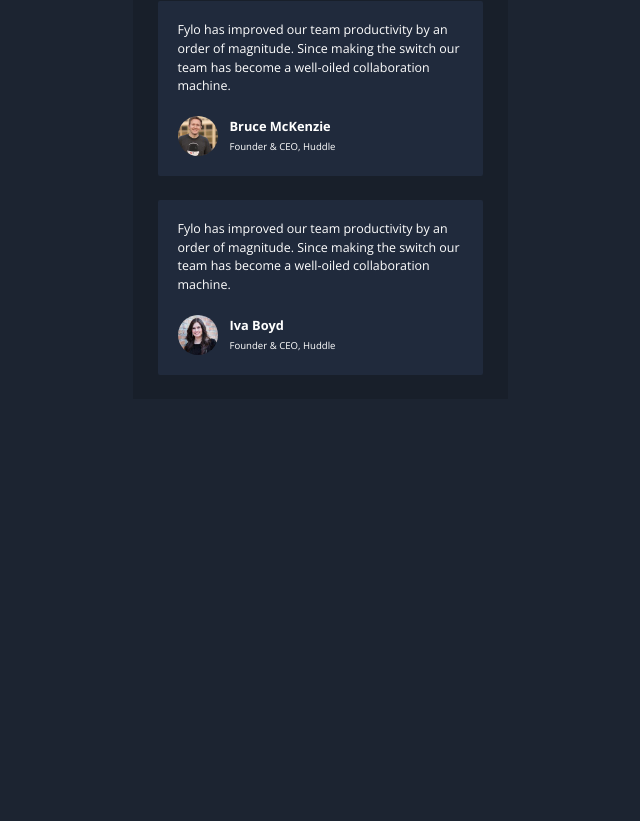
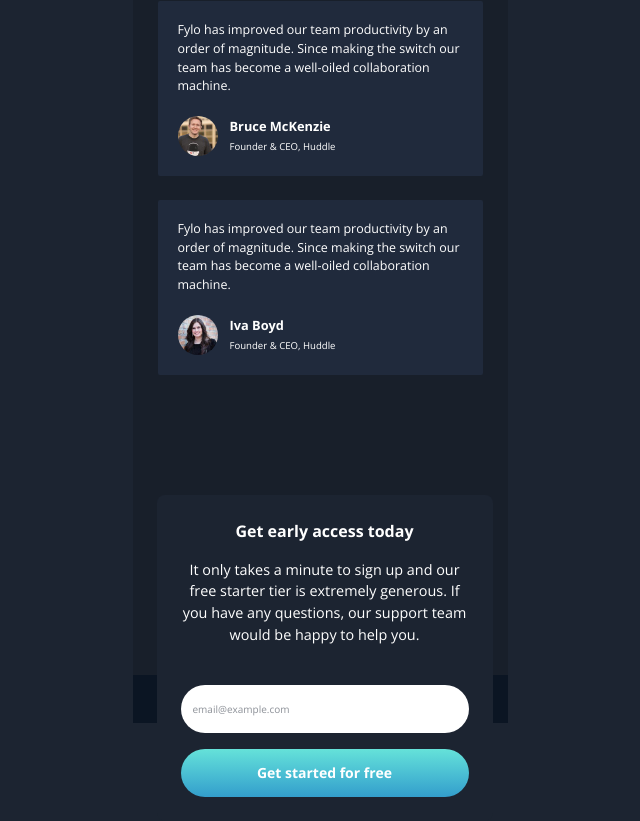
Before and after one commit to RMAlt-64/Fylo-dark-theme-landing-page, a React (Vite) app: page / in a window 1280 px wide. Shown: the part 2810-3631 px from the top of the page, without its empty margins (320-960 px from the left). Before the commit the page ends 3209 px from the top, so only its background shows below. Built offline with nearby package versions, Linux system fonts and the light colour scheme; a web font is replaced by a local one.

Commit message:
agrega nuevo componente formulario y posiciona con posicionamiento relativo / absoluto

```diff
--- a/index.html
+++ b/index.html
@@ -1,13 +1,16 @@
 <!doctype html>
 <html lang="en">
+
 <head>
   <meta charset="UTF-8" />
-    <link rel="icon" type="image/svg+xml" href="/vite.svg" />
+  <link rel="icon" type="image/svg+xml" href="./src/assets/images/favicon-32x32.png" />
   <meta name="viewport" content="width=device-width, initial-scale=1.0" />
   <title>fylo-dark-theme-landing-page</title>
 </head>
+
 <body>
   <div id="root"></div>
   <script type="module" src="/src/main.tsx"></script>
 </body>
+
 </html>
--- a/src/App.tsx
+++ b/src/App.tsx
@@ -1,4 +1,4 @@
-import { Features, Header, Hero, Additionalinformation, Testimonials } from "./components/index";
+import { Features, Header, Hero, Additionalinformation, Testimonials, Form } from "./components/index";
 
 
 
@@ -14,11 +14,14 @@ function App() {
         <img className="relative z-10" src="./src/assets/images/illustration-intro.png" alt="illustration" />
         <img className="absolute left-0 bottom-0" src="./src/assets/images/bg-curvy-mobile.svg" alt="bg-curvy" />
       </section>
-      <section className="bg-Navy-900 p-6">
+      <section className="bg-Navy-900 p-6 pb-[300px]">
         <Hero />
         <Features />
         <Additionalinformation />
         <Testimonials />
+      </section>
+      <section className="bg-Navy-950 p-6 relative">
+        <Form />
       </section>
     </main>
 
--- /dev/null
+++ b/src/components/Form.tsx
@@ -0,0 +1,14 @@
+import { Button } from "./index"
+
+export const Form = () => {
+    return (
+        <div className="flex flex-col justify-center items-center gap-4 bg-Navy-850 p-6 rounded-lg text-center w-[336px] mx-auto absolute top-[-180px]">
+            <h1 className="font-bold">Get early access today</h1>
+            <p className="text-[0.9rem] mb-6">It only takes a minute to sign up and our free starter tier is extremely generous. If you have any questions, our support team would be happy to help you.</p>
+            <form action="" className="flex flex-col gap-4 w-full">
+                <input type="email" placeholder="email@example.com" className="bg-White text-Navy-850 rounded-full p-3 text-[0.625rem] h-12" />
+                <Button text="Get started for free" style="font-bold" />
+            </form>
+        </div>
+    )
+}
--- a/src/components/index.ts
+++ b/src/components/index.ts
@@ -6,3 +6,4 @@ export { Features } from "./Features";
 export { Additionalinformation } from "./Additionalinformation";
 export { Testimonials } from "./Testimonials";
 export { CardsTestimonials } from "./CardsTestimonials";
+export { Form } from "./Form";
```
Lines whose indentation alone changed are shown as unchanged.
